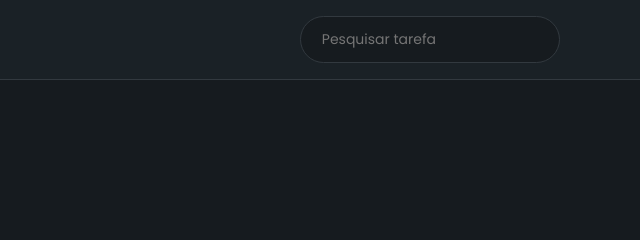
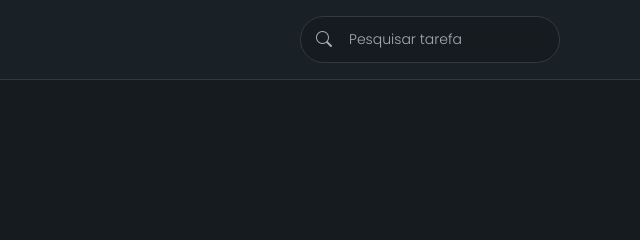
Before and after one commit to gabriel-del/ada-equipe-3, a website: page 2/index.html in a window 1280 px wide. Shown: the top 240 px of the page, 640-1280 px from the left. Drawn offline with nearby package versions, Linux system fonts and the light colour scheme.

Commit message:
fix: add search icon

```diff
--- a/2/index.html
+++ b/2/index.html
@@ -15,7 +15,10 @@
       <div class="logo">
         <img src="assets/taskflow.svg" alt="taskflow">
       </div>
-      <input type="text" placeholder="Pesquisar tarefa" >
+      <div class="input-search">
+        <i class="bi bi-search"></i>
+        <input type="text" placeholder="Pesquisar tarefa" >
+      </div>
     </header>
     <main>
       <section>
--- a/2/style.css
+++ b/2/style.css
@@ -21,7 +21,8 @@ body {
   overflow-x: hidden;
   background-color: var(--color-dark);
   color: var(--color-white);
-  font-family: Poppins, sans-serif;}
+  font-family: Poppins, sans-serif;
+  text-rendering: optimizeLegibility;}
 
 header {
   width: 100vw;
@@ -35,15 +36,31 @@ header {
 header input {
   width: 260px;
   padding: 0.75rem 1.3rem;
+  padding-left: 3rem;
   border: 1px solid var(--color-dark3);
   border-radius: 2.5rem;
   font-size: 0.875rem;
+  font-weight: 300;
   background-color: var(--color-dark);
   color: var(--color-white);}
+
+header input::placeholder{
+  color: rgb(165 173 180);}
 
 header input:focus {
   border: 1px solid transparent;
   outline: 0.1rem solid var(--color-orange);}
+
+.input-search {
+  position: relative;
+  display: flex;
+  align-items: center;
+  width: 260px;}
+
+.input-search i {
+  position: absolute;
+  left: 1rem;
+  color: rgb(165 173 180);}
 
 main {
   width: 100%;
```
